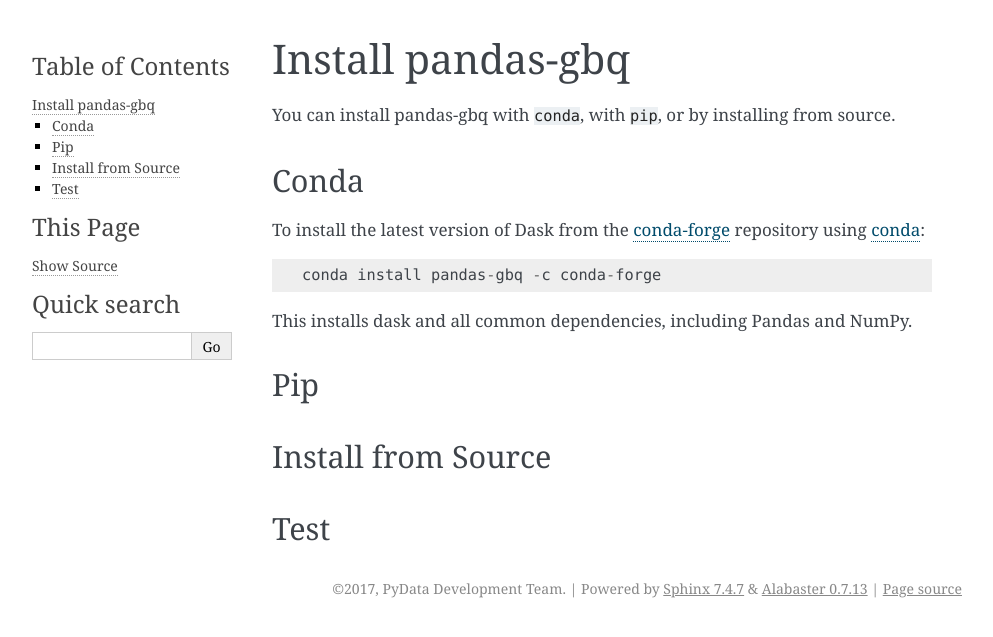
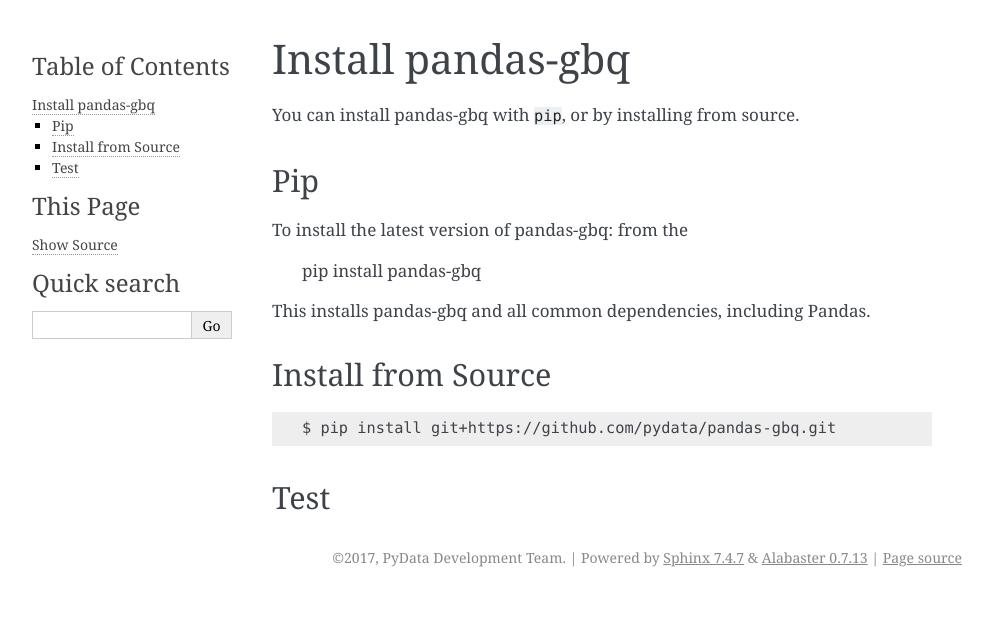
Before and after one commit to googleapis/python-bigquery-pandas, a Sphinx documentation site: the page built from docs/source/install.rst, in a window 1280 px wide. Shown: the top 637 px of the page, without its empty margins (148-1141 px from the left). Built offline with Sphinx 7.4.7, drawn with Linux system fonts in a browser that asks for light colours.

Commit message:
update install docs

```diff
--- a/docs/source/install.rst
+++ b/docs/source/install.rst
@@ -1,26 +1,24 @@
 Install pandas-gbq
 ==================
 
-You can install pandas-gbq with ``conda``, with ``pip``, or by installing from source.
-
-Conda
------
-
-To install the latest version of Dask from the
-`conda-forge <https://conda-forge.github.io/>`_ repository using
-`conda <https://www.continuum.io/downloads>`_::
-
-    conda install pandas-gbq -c conda-forge
-
-This installs dask and all common dependencies, including Pandas and NumPy.
+You can install pandas-gbq with ``pip``, or by installing from source.
 
 Pip
 ---
+
+To install the latest version of pandas-gbq: from the
+
+    pip install pandas-gbq
+
+This installs pandas-gbq and all common dependencies, including Pandas.
 
 
 Install from Source
 -------------------
 
+.. code-block:: shell
+
+    $ pip install git+https://github.com/pydata/pandas-gbq.git
 
 
 Test
```
